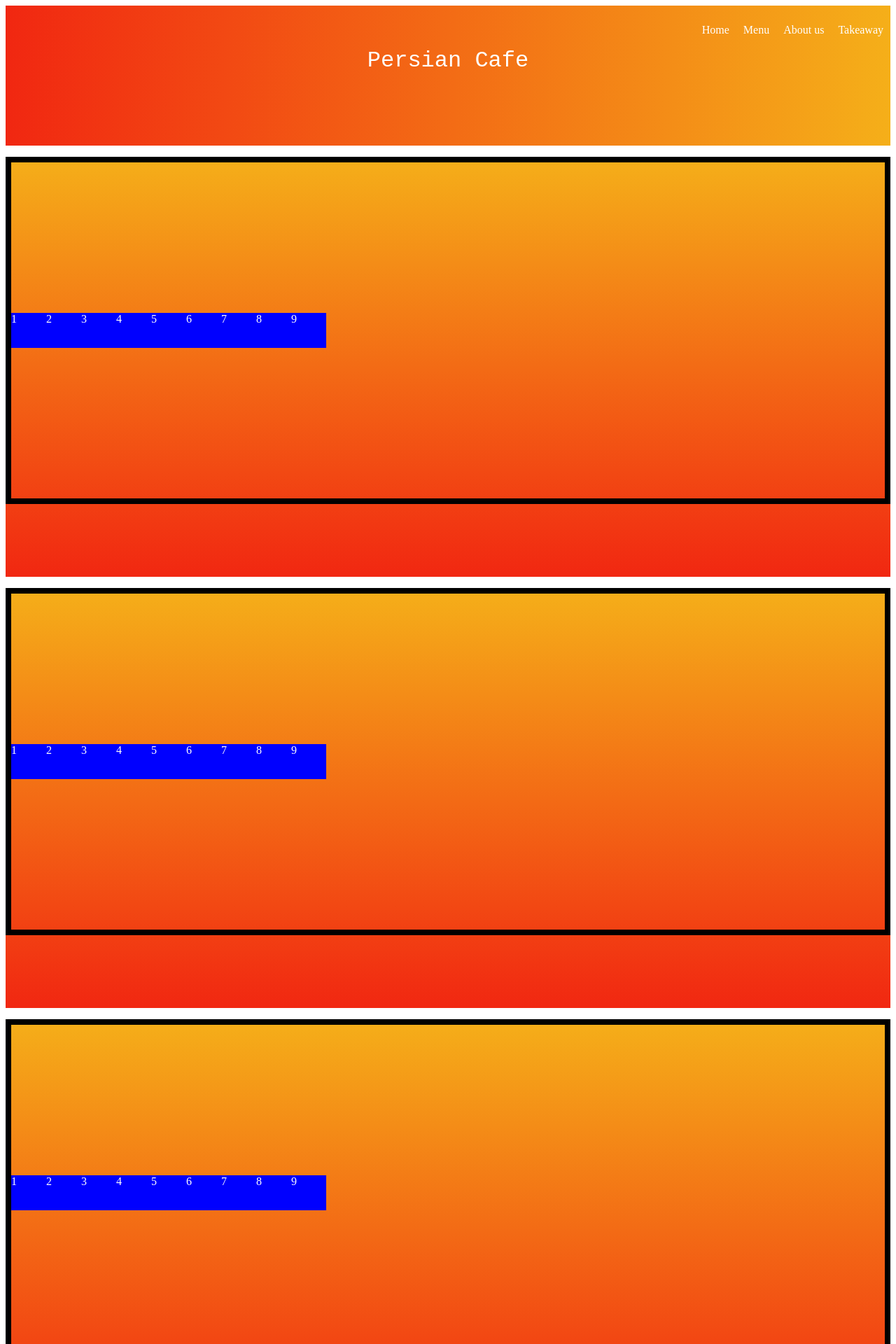
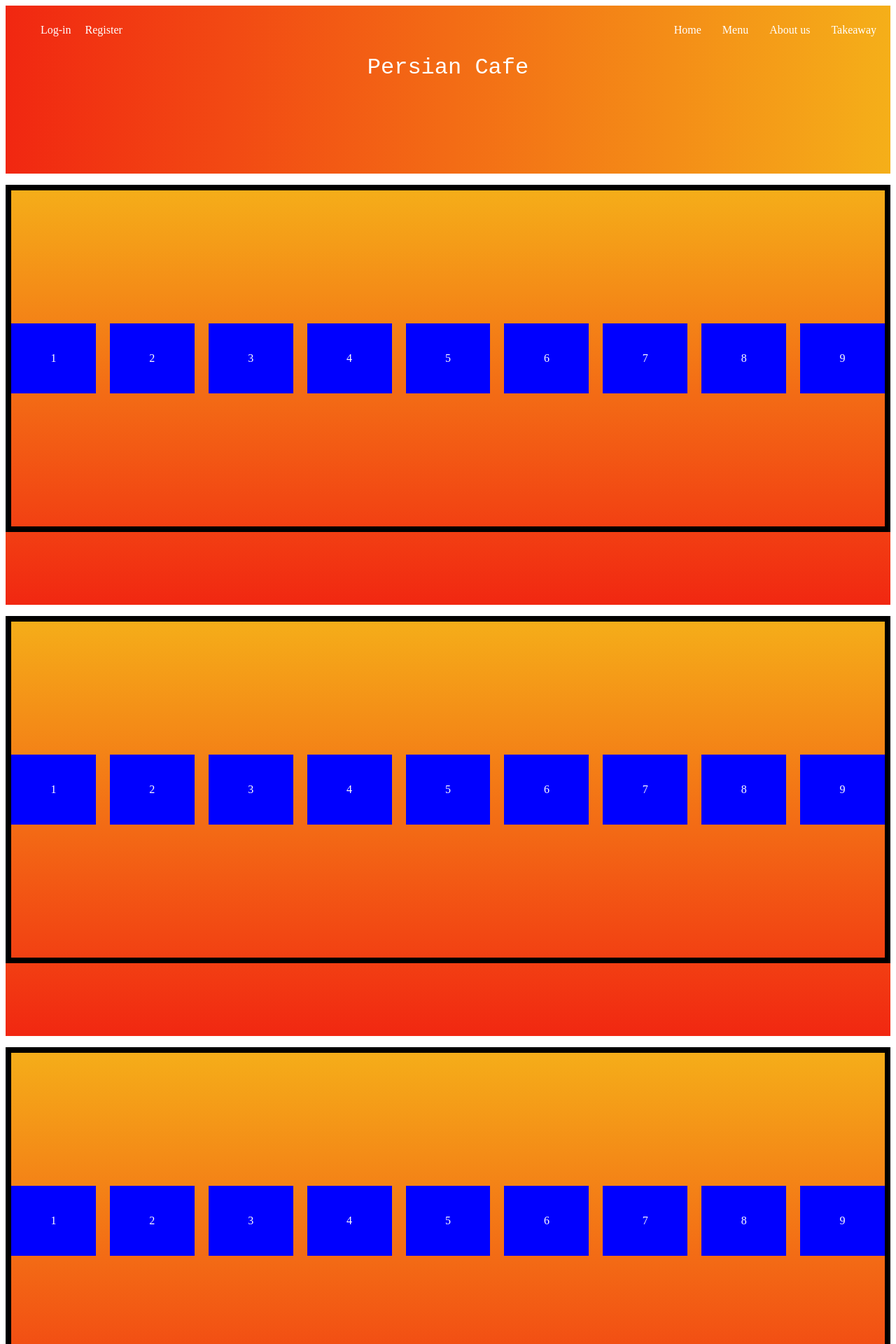
Before and after one commit to LIGHTscrn/Final_Project, a Django app: page / in a window 1280 px wide. Shown: the top 1920 px of the page at 70% size. Run offline with Django 5.2, Linux system fonts and the light colour scheme.

Commit message:
Done with header

```diff
--- a/Restaurant/Homepage/static/Homepage/styles.css
+++ b/Restaurant/Homepage/static/Homepage/styles.css
@@ -1,31 +1,43 @@
 header {
     background: linear-gradient(to right, #f12711, #f5af19);
-    height: 25vh;
+    height: 30vh;
     background-position: center;
-    display: flex;
-    flex-direction: column;
 }
 
-header nav {
-    display: flex;
-    justify-content: flex-end;
-    align-items: center;
-}
-header a {
+header a{
     text-decoration: none;
     color: white;
 }
 
-header ul{
+header nav
+{
+    display :flex;
+}
+.menu{
+    width: 50%;
+    padding-right: 20px;
     display: flex;
-    justify-content: center;
+    flex-wrap: nowrap;
+    list-style: none;
+    justify-content: flex-end;
+    column-gap: 30px;
     align-items: center;
+}
+.log{
+    width: 50%;
+    display: flex;
+    flex-wrap: nowrap;
     list-style: none;
+    align-items: center;
+    justify-content: flex-start;
 }
 
-header li{
-    padding:10px 10px 0px 10px;
+.log li{
+    width: fit-content;
+    padding: 10px;
 }
+
+
 
 .Name {
     font-size:2em;
@@ -42,9 +54,19 @@ header li{
     text-decoration: none;
     color: white;
 }
+
+#firstbox{
+    flex-shrink: 0;
+}
 .element li{
-    height: 50px;
-    width: 50px;
+    flex-shrink: 1;
+    flex-grow: 1;
+    display: flex;
+    justify-content: center;
+    align-items: center;
+    align-content: center;
+    height: 100px;
+    width: 100px;
     background-color: blue;
     list-style: none;
 }
@@ -52,8 +74,20 @@ header li{
 .element ul{
     min-height: 60vh;
     display: flex;
+    flex-direction: row;
     border: 8px solid black;
     padding: 0px;
+    justify-content:center;
+    /* gap: 20px; */
+    column-gap: 20px;
+    row-gap: 70px;
     align-items: center;
-    justify-content: flex-start;
+    align-content: center;
 }
+
+@media(max-width: 575px)
+{
+.element ul {
+    flex-wrap: wrap;
+}
+}
--- a/Restaurant/Homepage/templates/Homepage/home.html
+++ b/Restaurant/Homepage/templates/Homepage/home.html
@@ -3,7 +3,7 @@
 <div class="flexboc">
     <div class = "element">
         <ul>
-            <li><a href="">1</a></li>
+            <li id="firstbox"><a href="">1</a></li>
             <li><a href="">2</a></li>
             <li><a href="">3</a></li>
             <li><a href="">4</a></li>
--- a/Restaurant/Homepage/templates/layout.html
+++ b/Restaurant/Homepage/templates/layout.html
@@ -10,7 +10,11 @@
 <body>
     <header>
         <nav>
-            <ul>
+            <ul class="log">
+                <li class="log"><a href="">Log-in</a></li>
+                <li class="log"><a href="">Register</a></li>
+            </ul>
+            <ul class="menu">
                 <li><a href="">Home</a></li>
                 <li><a href="">Menu</a></li>
                 <li><a href="">About us</a></li>
```
